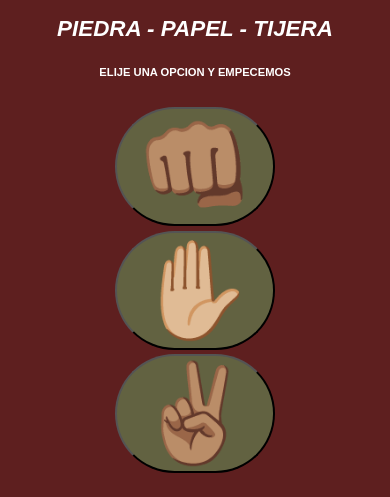
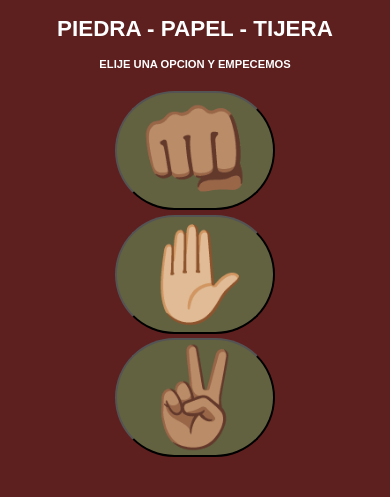
Before and after one commit to nicolopess/proyecto-js, a plain HTML site: page index.html in a window 390 px wide. Shown: the top 497 px of the page. Drawn offline with Linux system fonts and the light colour scheme.

Commit message:
Correcciones

```diff
--- a/css/styles.css
+++ b/css/styles.css
@@ -16,14 +16,12 @@ align-items: center;
 
 h1{
 font-size: 4rem;
-color: rgb(255, 255, 255);
-font-style: oblique;
+color: white;
 }
 
 .subtitulo{
 color: white;
 font-size: 1.5rem;
-margin: 0.5rem;
 }
 
 .opciones{
@@ -68,14 +66,11 @@ border-style: ridge;
 
 h1{
 font-size: 1.4rem;
-font-style: oblique;
-margin: 0.5rem;
 }
 
 .subtitulo{
 color: white;
 font-size: 0.7rem;
-margin: 1rem;
 }
 
 body{
--- a/index.html
+++ b/index.html
@@ -5,7 +5,7 @@
     <meta name="viewport" content="width=device-width, initial-scale=1.0">
     <title>Document</title>
 
-<link rel="stylesheet" href="css/styles.css">
+<link rel="stylesheet" href="./css/styles.css">
 </head>
 <body>
 
```
